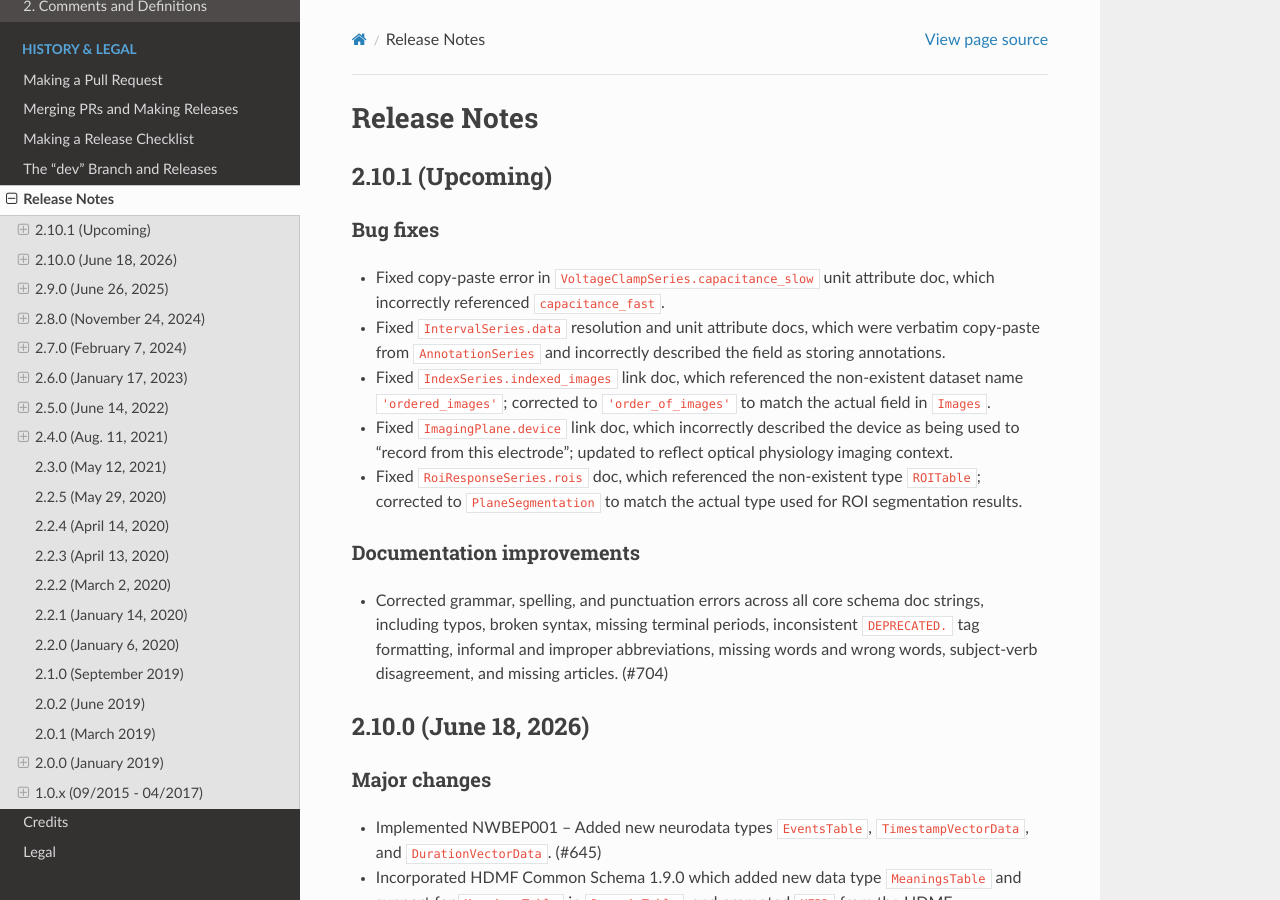
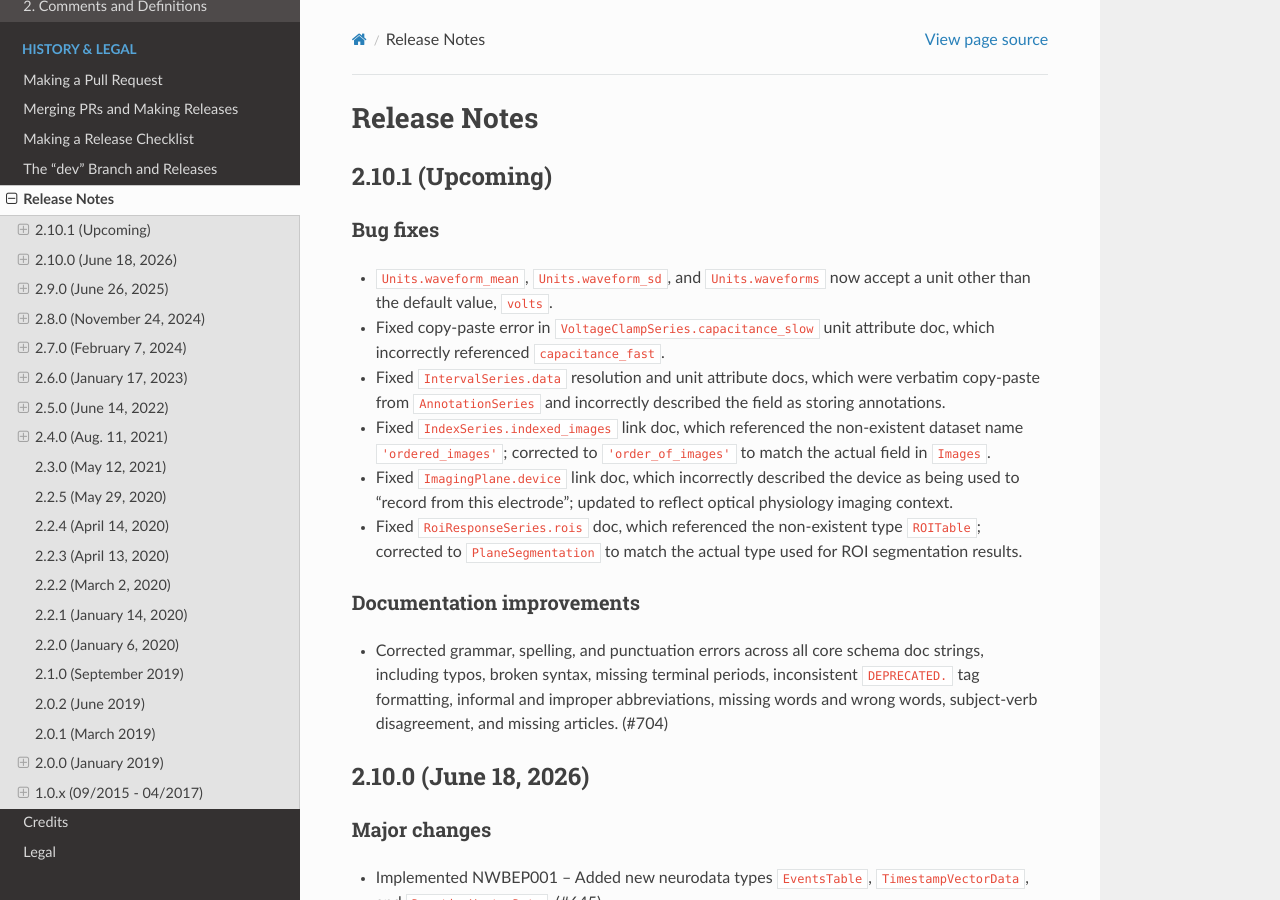
Before and after one commit to NeurodataWithoutBorders/nwb-schema, a Sphinx documentation site: the page built from docs/format/source/format_release_notes.rst, in a window 1280 px wide and 900 px high. Built offline with Sphinx 7.4.7 and the Read the Docs theme 3.1.0, drawn with Linux system fonts in a browser that asks for light colours.

Commit message:
Make waveform units configurable (#707)

```diff
--- a/docs/format/source/format_release_notes.rst
+++ b/docs/format/source/format_release_notes.rst
@@ -8,6 +8,8 @@ Release Notes
 
 Bug fixes
 ^^^^^^^^^
+- ``Units.waveform_mean``, ``Units.waveform_sd``, and ``Units.waveforms`` now accept a unit other than the default
+  value, ``volts``.
 - Fixed copy-paste error in ``VoltageClampSeries.capacitance_slow`` unit attribute doc, which incorrectly
   referenced ``capacitance_fast``.
 - Fixed ``IntervalSeries.data`` resolution and unit attribute docs, which were verbatim copy-paste from
```
Also changed, not shown: 1 other file.
